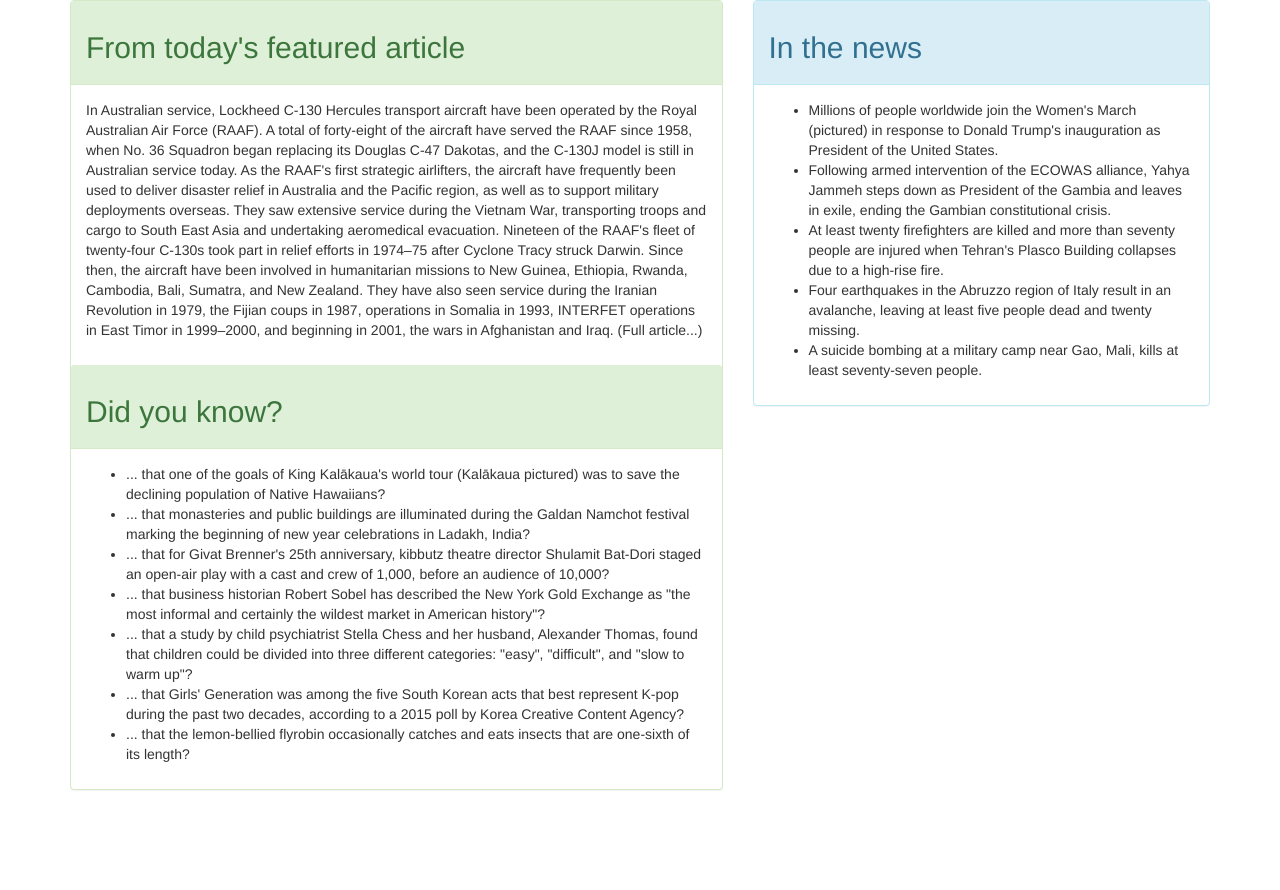
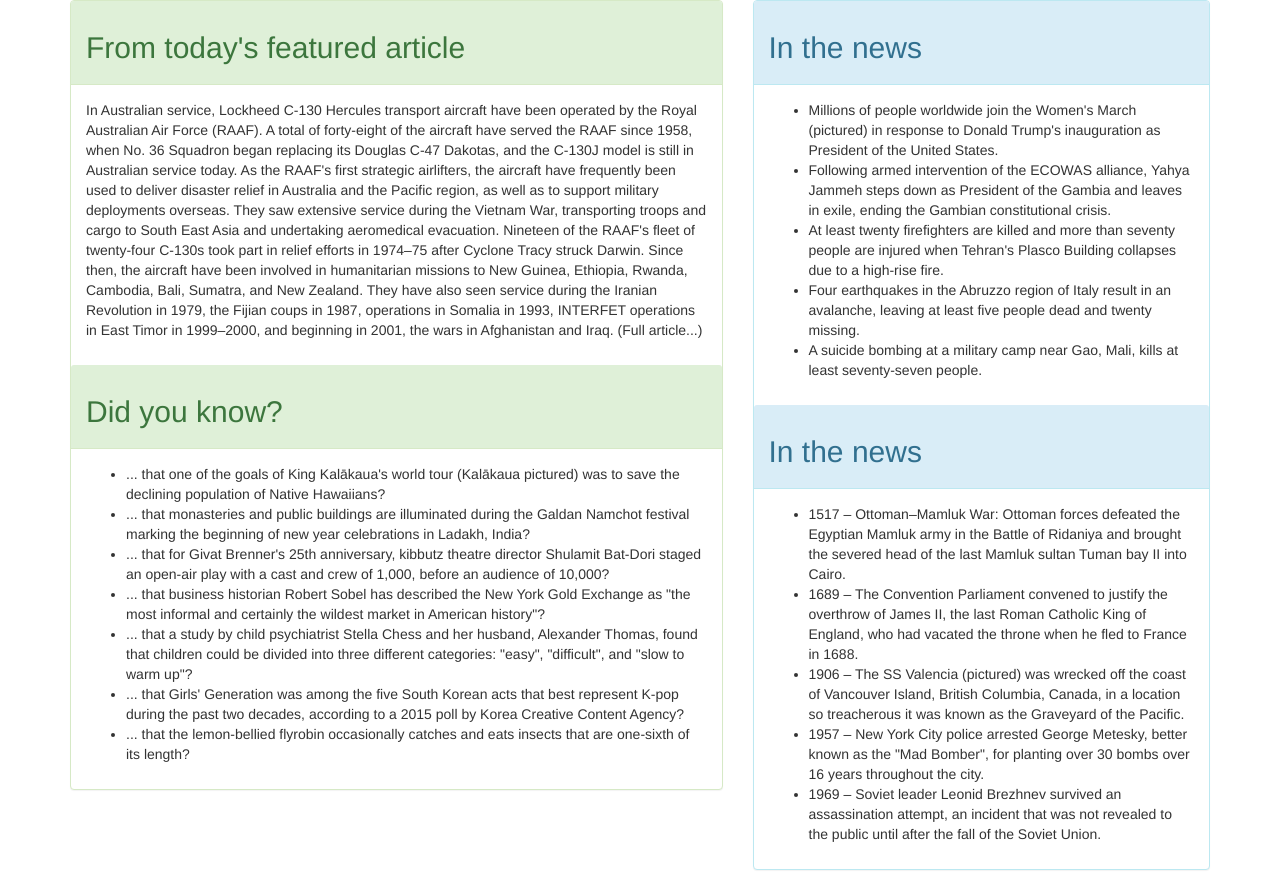
Before and after one commit to ByronB81/Waki2, a plain HTML site: page index.html in a window 1280 px wide. Before the commit the page ends 810 px from the top, so only its background shows below. Drawn offline with nearby package versions, Linux system fonts and the light colour scheme.

Commit message:
Add 4th section to column 2

```diff
--- a/index.html
+++ b/index.html
@@ -38,7 +38,7 @@
           <div class="panel panel-info">
             <div class="panel-heading">
               <h2>In the news</h2>
-          </div>
+            </div>
           <div class="panel-body">
             <ul>
               <li>Millions of people worldwide join the Women's March (pictured) in response to Donald Trump's inauguration as President of the United States.</li>
@@ -48,9 +48,22 @@
               <li>A suicide bombing at a military camp near Gao, Mali, kills at least seventy-seven people.</li>
             </ul>
           </div>
-        </div>
+
+          <div class="panel-heading">
+            <h2>In the news</h2>
+          </div>
+          <div class="panel-body">
+            <ul>
+              <li>1517 – Ottoman–Mamluk War: Ottoman forces defeated the Egyptian Mamluk army in the Battle of Ridaniya and brought the severed head of the last Mamluk sultan Tuman bay II into Cairo.</li>
+              <li>1689 – The Convention Parliament convened to justify the overthrow of James II, the last Roman Catholic King of England, who had vacated the throne when he fled to France in 1688.</li>
+              <li>1906 – The SS Valencia (pictured) was wrecked off the coast of Vancouver Island, British Columbia, Canada, in a location so treacherous it was known as the Graveyard of the Pacific.</li>
+              <li>1957 – New York City police arrested George Metesky, better known as the "Mad Bomber", for planting over 30 bombs over 16 years throughout the city.</li>
+              <li>1969 – Soviet leader Leonid Brezhnev survived an assassination attempt, an incident that was not revealed to the public until after the fall of the Soviet Union.</li>
+            </ul>
+          </div>
 
       </div>
     </div>
+
   </body>
 </html>
```
